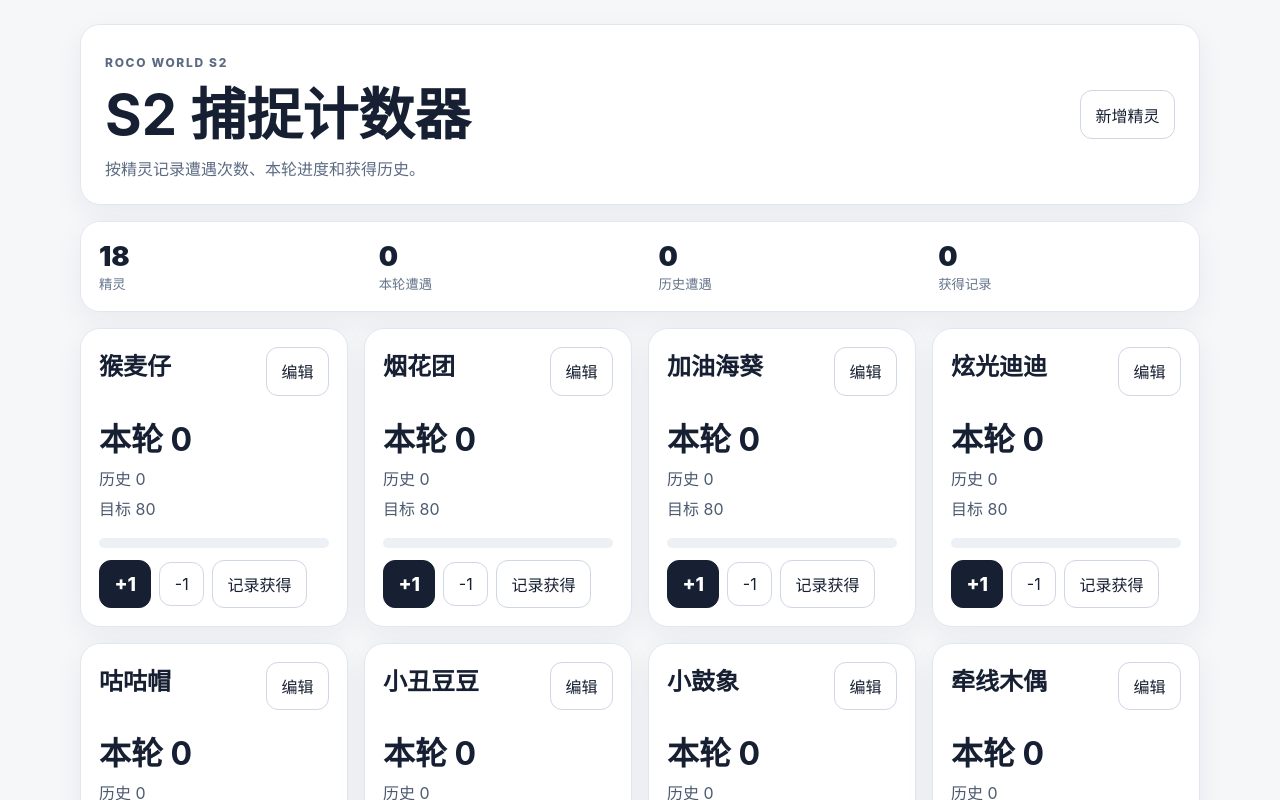
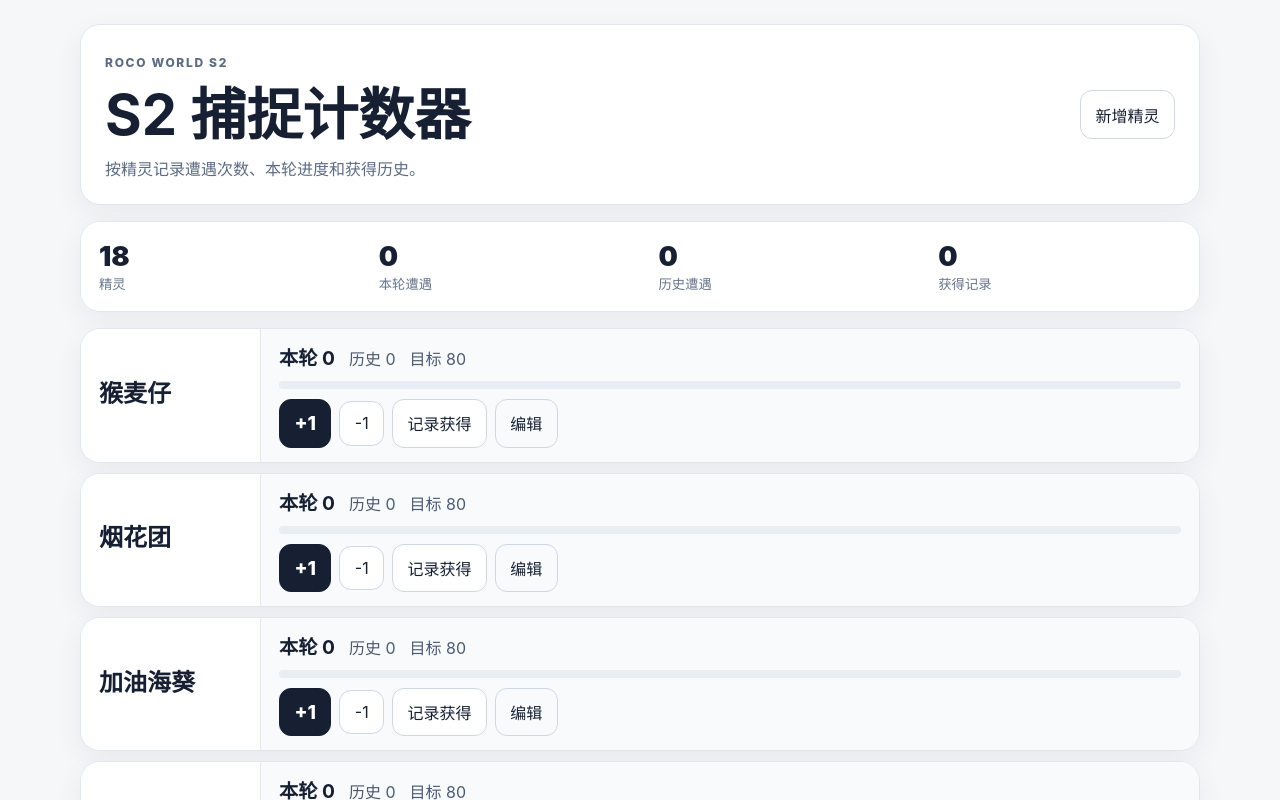
Before and after one commit to 2321Robin/count, a React (Vite) app: page / in a window 1280 px wide. Shown: the top 800 px of the page. Built offline with nearby package versions, Linux system fonts and the light colour scheme.

Commit message:
feat: separate counter row controls

```diff
--- a/src/components/CreatureCard.tsx
+++ b/src/components/CreatureCard.tsx
@@ -13,13 +13,11 @@ export function CreatureCard({ creature, onIncrement, onDecrement, onEdit, onRec
   const percent = creature.targetCount > 0 ? Math.min(100, Math.round((creature.currentEncounters / creature.targetCount) * 100)) : 0;
 
   return (
-    <article className="card">
-      <div className="cardHeader">
-        <div>
+    <article className="card counterRow" role="listitem" aria-label={creature.name}>
+      <div className="creatureNamePane">
         <h2>{creature.name}</h2>
       </div>
-        <button type="button" className="ghost" onClick={() => onEdit(creature)}>编辑</button>
-      </div>
+      <div className="counterPane">
         <div className="numbers">
           <strong>本轮 {creature.currentEncounters}</strong>
           <span>历史 {creature.totalEncounters}</span>
@@ -32,7 +30,9 @@ export function CreatureCard({ creature, onIncrement, onDecrement, onEdit, onRec
           <button type="button" className="primary" onClick={() => onIncrement(creature.id)}>+1</button>
           <button type="button" onClick={() => onDecrement(creature.id)}>-1</button>
           <button type="button" onClick={() => onRecord(creature)}>记录获得</button>
+          <button type="button" className="ghost" onClick={() => onEdit(creature)}>编辑</button>
           {!creature.isDefault && <button type="button" className="danger" onClick={() => onRemove(creature.id)}>删除</button>}
+        </div>
       </div>
     </article>
   );
--- a/src/domain/storage.ts
+++ b/src/domain/storage.ts
@@ -1,6 +1,6 @@
 import { createDefaultData } from "./defaultData";
 import { isAppData } from "./importExport";
-import type { AppData } from "./types";
+import type { AppData, Creature } from "./types";
 
 export const STORAGE_KEY = "s2-capture-counter:data";
 
@@ -10,7 +10,7 @@ export function loadAppData(): AppData {
     if (!raw) return createDefaultData();
 
     const parsed: unknown = JSON.parse(raw);
-    return isAppData(parsed) ? parsed : createDefaultData();
+    return isAppData(parsed) ? migrateAppData(parsed) : createDefaultData();
   } catch {
     return createDefaultData();
   }
@@ -19,3 +19,24 @@ export function loadAppData(): AppData {
 export function saveAppData(data: AppData): void {
   localStorage.setItem(STORAGE_KEY, JSON.stringify(data));
 }
+
+function migrateAppData(data: AppData): AppData {
+  const defaultById = new Map(createDefaultData().creatures.map((creature) => [creature.id, creature]));
+
+  return {
+    ...data,
+    creatures: data.creatures.map((creature) => migrateCreature(creature, defaultById)),
+  };
+}
+
+function migrateCreature(creature: Creature, defaultById: Map<string, Creature>): Creature {
+  const defaultCreature = defaultById.get(creature.id);
+  if (!creature.isDefault || !defaultCreature) return creature;
+
+  return {
+    ...creature,
+    targetCount: defaultCreature.targetCount,
+    location: defaultCreature.location,
+    notes: defaultCreature.notes,
+  };
+}
--- a/src/styles.css
+++ b/src/styles.css
@@ -17,15 +17,18 @@ button:hover, .fileButton:hover { border-color: #7a8aa0; }
 .stats div { padding: 18px; background: #fff; }
 .stats span { display: block; font-size: 1.7rem; font-weight: 900; }
 .stats small { color: #66758c; }
-.grid { display: grid; grid-template-columns: repeat(auto-fit, minmax(260px, 1fr)); gap: 16px; margin: 16px 0; }
-.card { padding: 18px; }
+.grid { display: grid; gap: 10px; margin: 16px 0; }
+.card { padding: 0; }
+.counterRow { display: grid; grid-template-columns: minmax(110px, 180px) 1fr; overflow: hidden; }
+.creatureNamePane { display: grid; align-items: center; padding: 18px; border-right: 1px solid #e2e7ef; background: #fff; }
+.counterPane { display: grid; gap: 10px; padding: 14px 18px; background: #f8fafc; }
 .cardHeader { display: flex; justify-content: space-between; gap: 12px; align-items: start; }
 .card h2, .panel h2 { margin: 0 0 8px; }
 .card p { margin: 0; color: #66758c; }
-.numbers { display: grid; gap: 6px; margin: 18px 0; }
-.numbers strong { font-size: 2rem; }
+.numbers { display: flex; flex-wrap: wrap; gap: 8px 14px; align-items: baseline; }
+.numbers strong { font-size: 1.2rem; }
 .numbers span { color: #4c5a70; }
-.progress { height: 10px; background: #edf1f6; border-radius: 999px; overflow: hidden; margin-bottom: 12px; }
+.progress { height: 8px; background: #e9eef5; border-radius: 999px; overflow: hidden; }
 .progress div { height: 100%; background: #172033; }
 .notes { border-left: 3px solid #d9e0ea; padding-left: 10px; }
 .actions, .row { display: flex; flex-wrap: wrap; gap: 8px; align-items: center; }
@@ -38,4 +41,4 @@ button:hover, .fileButton:hover { border-color: #7a8aa0; }
 .history { list-style: none; padding: 0; margin: 0; display: grid; gap: 10px; }
 .history li { display: flex; flex-wrap: wrap; gap: 10px; padding: 12px; border: 1px solid #e2e7ef; border-radius: 14px; }
 .history span, .history em { color: #66758c; }
-@media (max-width: 720px) { .hero { align-items: stretch; flex-direction: column; } .stats { grid-template-columns: repeat(2, 1fr); } .actions button { flex: 1 1 42%; } }
+@media (max-width: 720px) { .hero { align-items: stretch; flex-direction: column; } .stats { grid-template-columns: repeat(2, 1fr); } .counterRow { grid-template-columns: 1fr; } .creatureNamePane { border-right: 0; border-bottom: 1px solid #e2e7ef; } .actions button { flex: 1 1 42%; } }
```
Also changed, not shown: 2 other files (tests, documents, lock files or other folders). Lines whose indentation alone changed are shown as unchanged.
